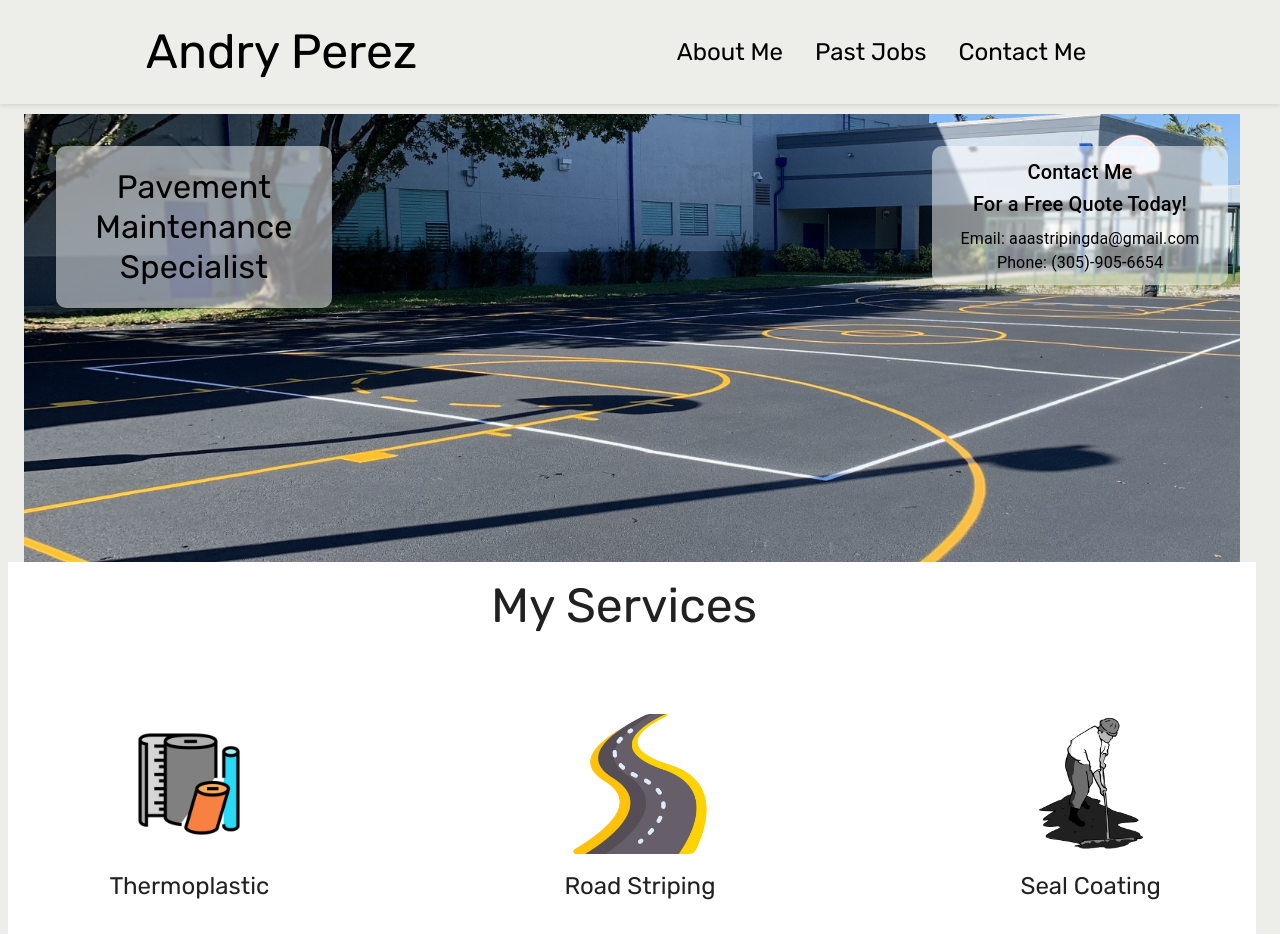
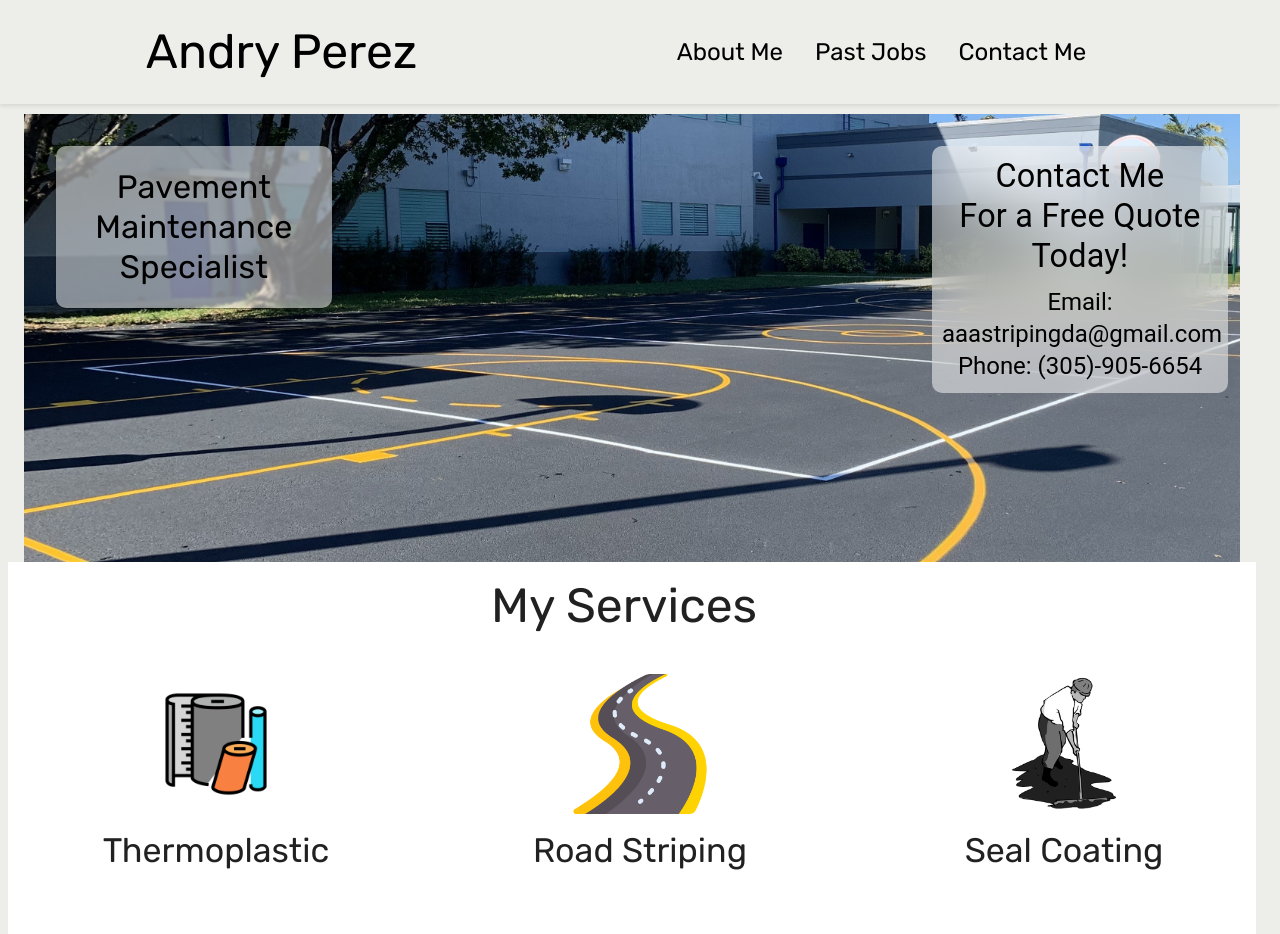
Before and after one commit to Eversito2000/andry-perez-striping, a React (Create React App) app: page / in a window 1280 px wide. Shown: the top 934 px of the page. Built offline with nearby package versions, Linux system fonts and the light colour scheme.

Commit message:
Add styling changes to the fonts

```diff
--- a/public/index.html
+++ b/public/index.html
@@ -2,7 +2,7 @@
 <html lang="en">
   <head>
     <meta charset="utf-8" />
-    <link rel="icon" href="%PUBLIC_URL%/favicon.ico" />
+    <link rel="icon" href="%PUBLIC_URL%/favicon.webp" />
     <meta name="viewport" content="width=device-width, initial-scale=1" />
     <meta name="theme-color" content="#000000" />
     <meta
@@ -24,7 +24,7 @@
       work correctly both with client-side routing and a non-root public URL.
       Learn how to configure a non-root public URL by running `npm run build`.
     -->
-    <title>React App</title>
+    <title>Andry Perez</title>
   </head>
   <body>
     <noscript>You need to enable JavaScript to run this app.</noscript>
--- a/src/App.js
+++ b/src/App.js
@@ -31,7 +31,7 @@ function App() {
                 elevation={3}
                 style={{ flexGrow: 1, boxShadow: 'none', margin: 'auto' }}
               >
-                <Typography variant="h3" component="div" sx={{ marginRight: 4, marginBottom: '80px', fontFamily: 'Rubik' }}>
+                <Typography variant="h3" component="div" sx={{ marginRight: 4, marginBottom: '40px', fontFamily: 'Rubik' }}>
                   My Services
                 </Typography>
                 <ApplicableJobs />
--- a/src/components/ApplicableJobs.js
+++ b/src/components/ApplicableJobs.js
@@ -28,7 +28,7 @@ export default function ApplicableJobs() {
   return (
     <ThemeProvider theme={theme}>
     <Box sx={{ flexGrow: 1 }}>
-      <Grid container spacing={15} justifyContent="center">
+      <Grid container spacing={5} justifyContent="center">
         {jobs.map((job, index) => (
           <Grid key={index} item xs={12} sm={12} md={6} lg={4} xl={2}>
             <Card sx={{  backgroundColor:'transparent', boxShadow:'none' }}>
@@ -40,7 +40,7 @@ export default function ApplicableJobs() {
                 sx={{ objectFit: "contain" }}
               />
               <CardContent>
-                <Typography  variant="h5" component="div">
+                <Typography  variant="h4" component="div">
                   {job.title}
                 </Typography>
               </CardContent>
--- a/src/components/LandingHeader.js
+++ b/src/components/LandingHeader.js
@@ -37,7 +37,7 @@ const LandingHeader = () => {
                     <Grid item xs={12} sm={3} />
                     <Grid item xs={12} sm={3}>
                         <Box sx={{
-                            backdropFilter: 'blur(1px)', // add blur effect
+                            backdropFilter: 'blur(30px)', // add blur effect
                             backgroundColor: 'rgba(255, 255, 255, 0.5)', // semi-transparent white background
                             borderRadius: '10px', // rounded edges
                             padding: '10px',
@@ -46,13 +46,13 @@ const LandingHeader = () => {
                             height: 'auto',
                             width: '100%' // set height to auto to maintain aspect ratio
                         }}>
-                            <Typography variant="h6" gutterBottom>
+                            <Typography variant="h4" gutterBottom>
                                 Contact Me <br></br>For a Free Quote Today!
                             </Typography>
-                            <Typography variant="body1">
+                            <Typography variant="h5">
                                 Email: {emailAddress}
                             </Typography>
-                            <Typography variant="body1">
+                            <Typography variant="h5">
                                 Phone: {phoneNumber}
                             </Typography>
                         </Box>
```
Also changed, not shown: public/favicon.webp (added).
